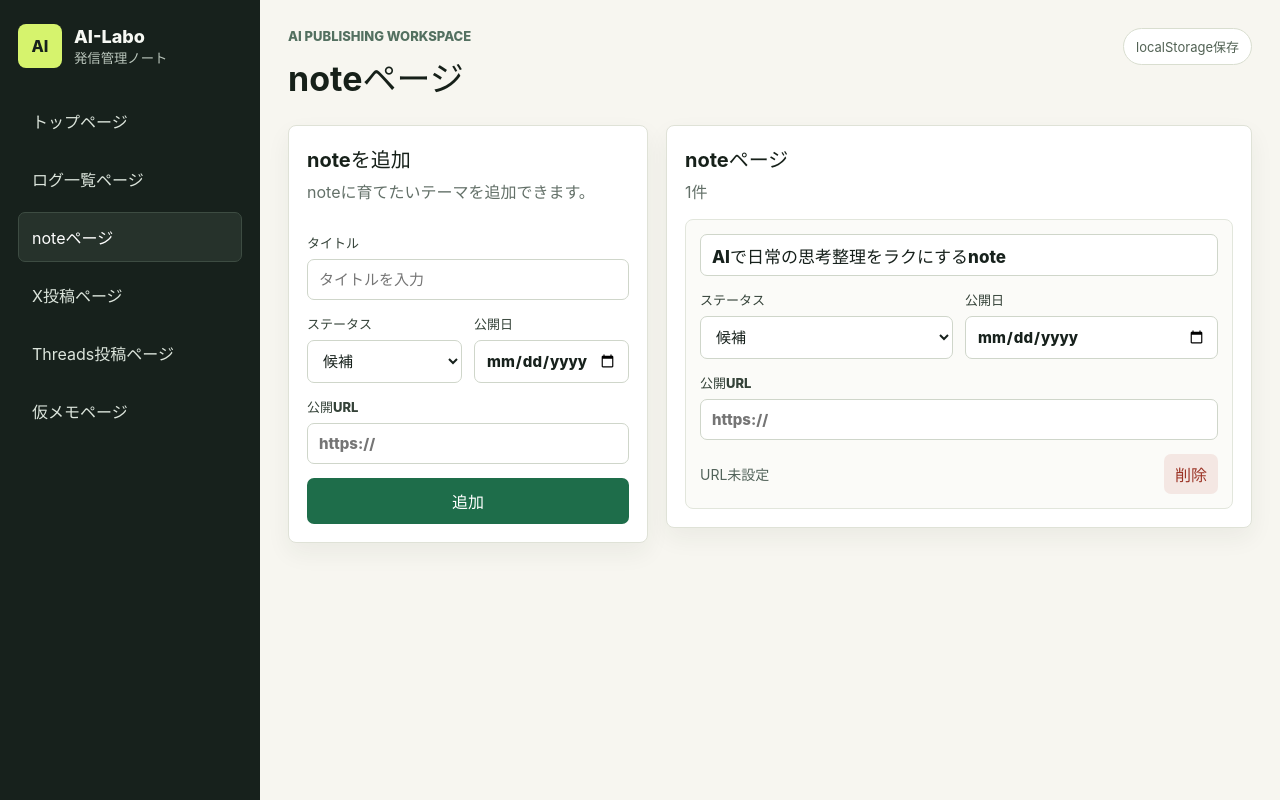
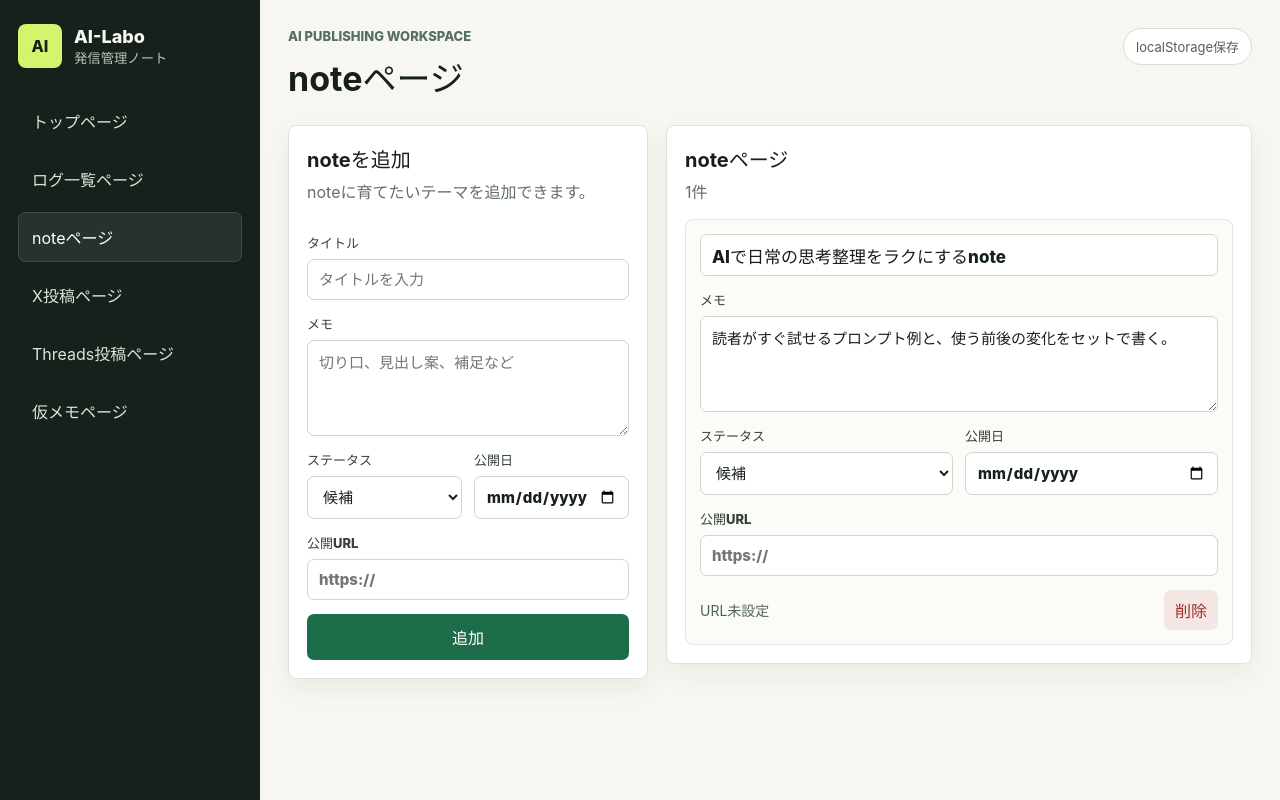
Before and after one commit to mcwgw408-oss/AI-note-Labo, a React (Vite) app: page / in a window 1280 px wide. Both pictures are taken after a click on the button "noteページ". Built offline with nearby package versions, Linux system fonts and the light colour scheme.

Commit message:
Add memo field to note items

```diff
--- a/src/App.tsx
+++ b/src/App.tsx
@@ -56,6 +56,7 @@ const initialData: AppData = {
     {
       id: 'note-ai-thinking',
       title: 'AIで日常の思考整理をラクにするnote',
+      memo: '読者がすぐ試せるプロンプト例と、使う前後の変化をセットで書く。',
       status: '候補',
       publishDate: '',
       publicUrl: '',
@@ -113,6 +114,7 @@ function normalizeData(savedData: Partial<AppData>): AppData {
     note: (savedData.note || initialData.note).map((item) => ({
       ...item,
       title: item.title || item.body || '',
+      memo: item.memo || '',
     })),
     x: (savedData.x || initialData.x).map((item) => ({
       ...item,
@@ -144,7 +146,7 @@ function App() {
   const [view, setView] = useState<ViewKey>('home')
   const [data, setData] = useState<AppData>(loadData)
   const [drafts, setDrafts] = useState<Record<ContentKind, Omit<PublishItem, 'id'>>>({
-    note: { title: '', status: '候補', publishDate: '', publicUrl: '' },
+    note: { title: '', memo: '', status: '候補', publishDate: '', publicUrl: '' },
     x: { body: '', memo: '', status: '候補', publishDate: '', publicUrl: '' },
     threads: { body: '', memo: '', status: '候補', publishDate: '', publicUrl: '' },
   })
@@ -197,7 +199,7 @@ function App() {
       ...drafts,
       [kind]:
         kind === 'note'
-          ? { title: '', status: '候補', publishDate: '', publicUrl: '' }
+          ? { title: '', memo: '', status: '候補', publishDate: '', publicUrl: '' }
           : { body: '', memo: '', status: '候補', publishDate: '', publicUrl: '' },
     })
   }
@@ -424,7 +426,7 @@ function LogsPanel({ items }: { items: Array<PublishItem & { kind: ContentKind }
             <div>
               <span className="kind-pill">{pageInfo[item.kind].short}</span>
               <h3>{getItemText(item.kind, item)}</h3>
-              {item.kind !== 'note' && item.memo && <p>{item.memo}</p>}
+              {item.memo && <p>{item.memo}</p>}
             </div>
             <div className="log-meta">
               <span>{item.status}</span>
@@ -472,6 +474,7 @@ function PublishPanel({
           <p>{pageInfo[kind].empty}</p>
         </div>
         {isNote ? (
+          <>
             <label>
               タイトル
               <input
@@ -480,6 +483,15 @@ function PublishPanel({
                 placeholder="タイトルを入力"
               />
             </label>
+            <label>
+              メモ
+              <textarea
+                value={draft.memo || ''}
+                onChange={(event) => setDraft({ ...draft, memo: event.target.value })}
+                placeholder="切り口、見出し案、補足など"
+              />
+            </label>
+          </>
         ) : (
           <>
             <label>
@@ -545,12 +557,22 @@ function PublishPanel({
           {items.map((item) => (
             <article className="publish-card" key={item.id}>
               {isNote ? (
+                <>
                   <input
                     className="title-input"
                     value={item.title || ''}
                     onChange={(event) => onUpdate(item.id, { title: event.target.value })}
                     aria-label="タイトル"
                   />
+                  <label>
+                    メモ
+                    <textarea
+                      value={item.memo || ''}
+                      onChange={(event) => onUpdate(item.id, { memo: event.target.value })}
+                      placeholder="切り口、見出し案、補足など"
+                    />
+                  </label>
+                </>
               ) : (
                 <div className="post-edit-grid">
                   <label>
```
Lines whose indentation alone changed are shown as unchanged.
